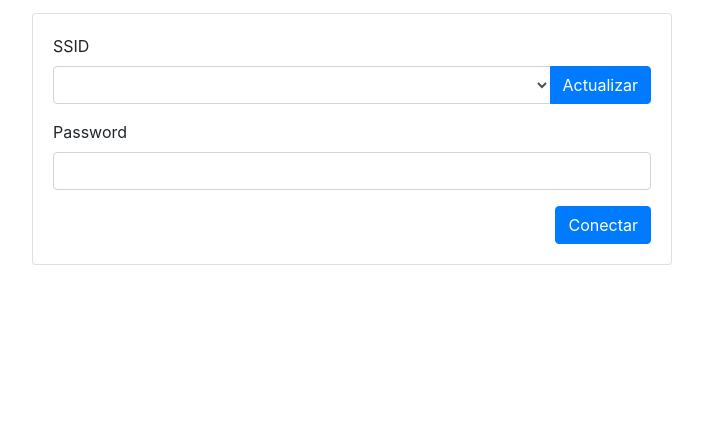
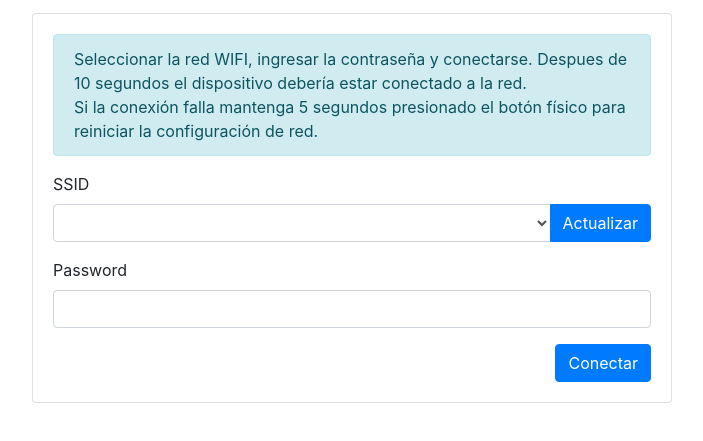
Before and after one commit to mathiasburgio/portal-rpi4, a website: page index.html in a window 1280 px wide. Shown: the part 99-540 px from the top of the page, without its empty margins (288-991 px from the left). Drawn offline with Linux system fonts and the light colour scheme.

Commit message:
agregada explicacion

```diff
--- a/index.html
+++ b/index.html
@@ -12,6 +12,11 @@
         <h1 class="mt-5 mb-3 text-center">Raspberry PI</h1>
         <div class="card w-50 m-auto">
             <div class="card-body">
+                <div class="alert alert-info">
+                    Seleccionar la red WIFI, ingresar la contraseña y conectarse. Despues de 10 segundos el dispositivo debería estar conectado a la red.
+                    <br>
+                    Si la conexión falla mantenga 5 segundos presionado el botón físico para reiniciar la configuración de red.
+                </div>
                 <div class="form-group">
                     <label for="">SSID</label>
                     <div class="input-group">
```
